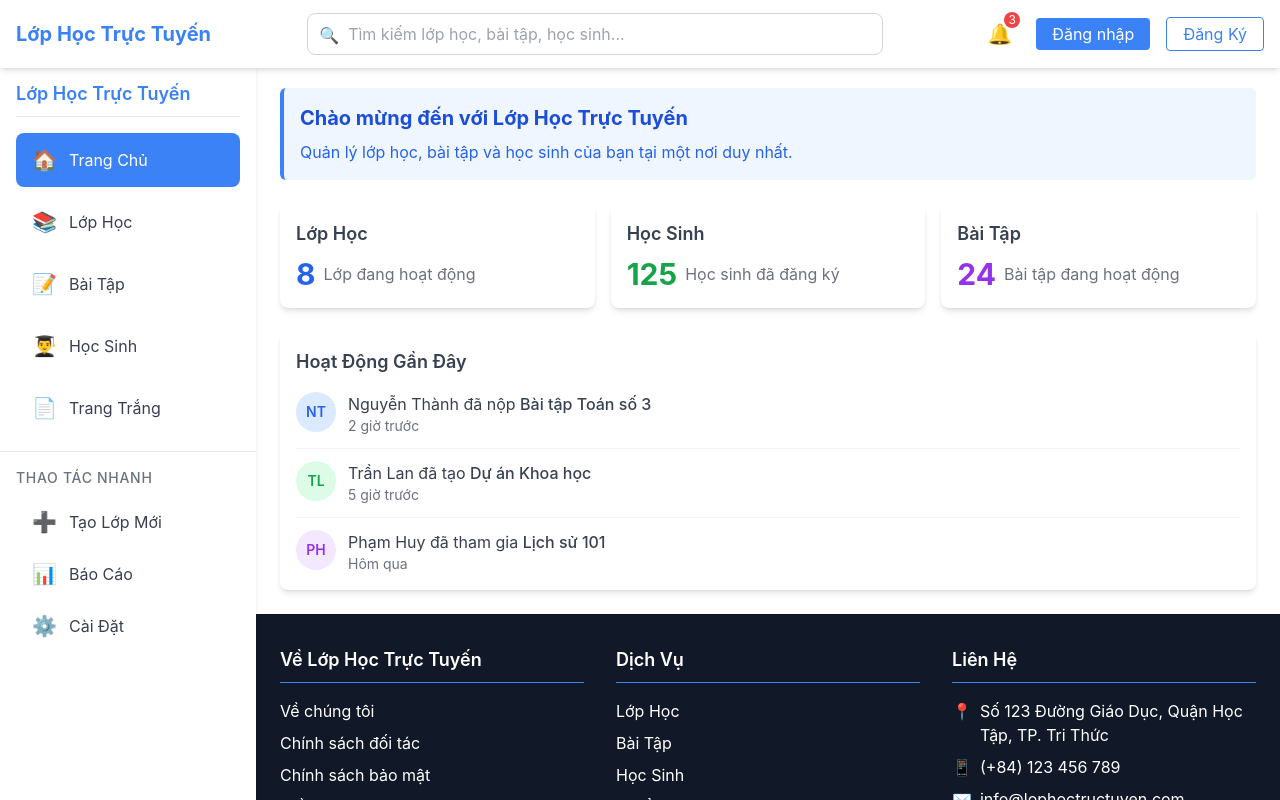
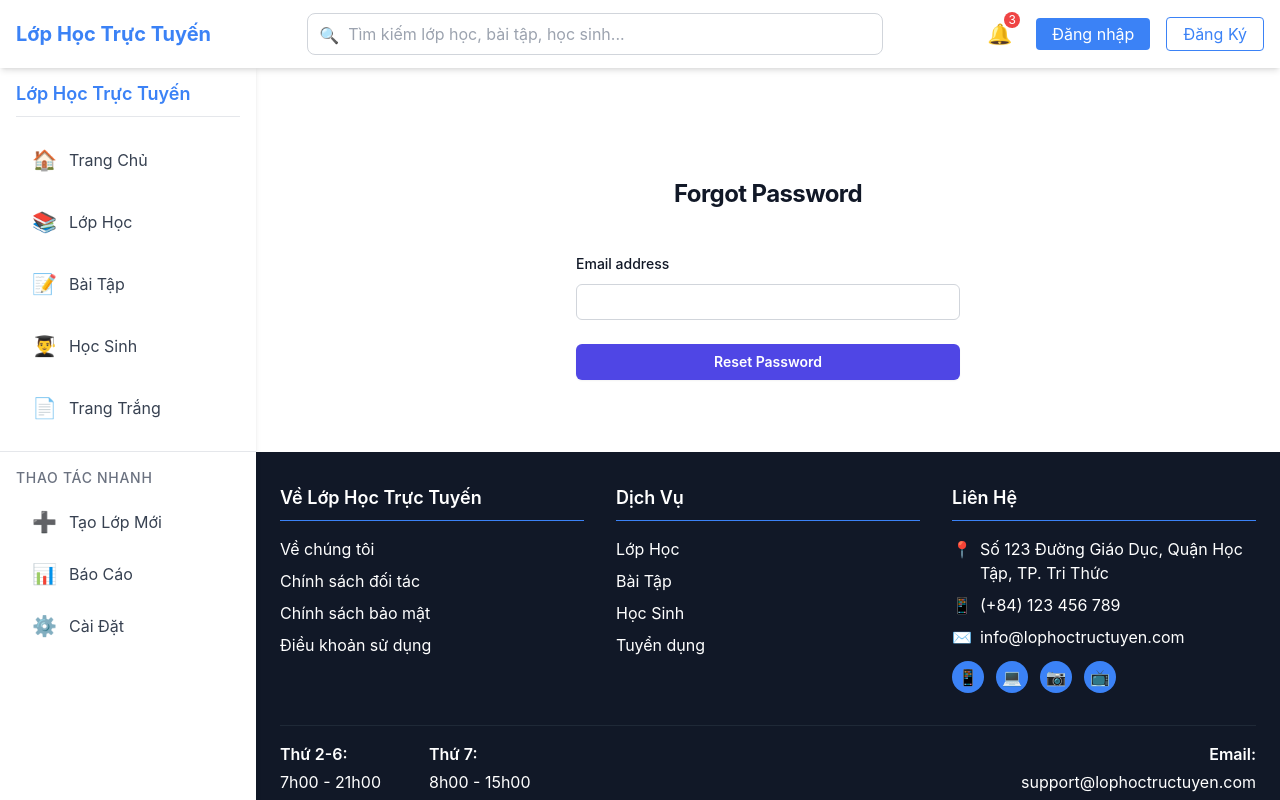
Before and after one commit to tu1en/MVS-FE, a React (Create React App) app: page /forgot-password in a window 1280 px wide. Before the commit this address led to /. Shown: the top 800 px of the page. Built offline with nearby package versions, Linux system fonts and the light colour scheme.

Commit message:
reset password done

```diff
--- a/src/App.js
+++ b/src/App.js
@@ -8,6 +8,8 @@ import ClassesPage from './pages/ClassesPage';
 import HomePage from './pages/HomePage';
 import StudentsPage from './pages/StudentsPage';
 import LoginScreen from './loginscreen.jsx';
+import ForgotPassword from './components/ForgotPassword';
+import ResetPassword from './components/ResetPassword';
 
 /**
  * Main App component
@@ -26,6 +28,8 @@ function App() {
           <Route path="/blank" element={<BlankPage />} />
           <Route path="*" element={<Navigate to="/" replace />} />
           <Route path="/login" element={<LoginScreen />} />
+          <Route path="/forgot-password" element={<ForgotPassword />} />
+          <Route path="/reset-password" element={<ResetPassword />} />
         </Routes>
       </Layout>
     </Router>
--- /dev/null
+++ b/src/components/ForgotPassword.jsx
@@ -0,0 +1,69 @@
+import React, { useState } from 'react';
+
+const ForgotPassword = () => {
+  const [email, setEmail] = useState('');
+  const [message, setMessage] = useState('');
+
+  const handleSubmit = async (e) => {
+    e.preventDefault();
+    try {
+      const response = await fetch('http://localhost:8088/api/auth/forgot-password', {
+        method: 'POST',
+        headers: {
+          'Content-Type': 'application/json',
+        },
+        body: JSON.stringify({ email }),
+      });
+
+      if (response.ok) {
+        setMessage('Password reset instructions sent to your email');
+      } else {
+        setMessage('Error sending password reset email');
+      }
+    } catch (error) {
+      console.error('Error:', error);
+      setMessage('An error occurred');
+    }
+  };
+
+  return (
+    <div className="flex min-h-full flex-1 flex-col justify-center px-6 py-12 lg:px-8">
+      <div className="sm:mx-auto sm:w-full sm:max-w-sm">
+        <h2 className="mt-10 text-center text-2xl/9 font-bold tracking-tight text-gray-900">
+          Forgot Password
+        </h2>
+      </div>
+      <div className="mt-10 sm:mx-auto sm:w-full sm:max-w-sm">
+        <form onSubmit={handleSubmit} className="space-y-6">
+          <div>
+            <label htmlFor="email" className="block text-sm/6 font-medium text-gray-900">
+              Email address
+            </label>
+            <div className="mt-2">
+              <input
+                id="email"
+                name="email"
+                type="email"
+                required
+                value={email}
+                onChange={(e) => setEmail(e.target.value)}
+                className="block w-full rounded-md bg-white px-3 py-1.5 text-base text-gray-900 outline outline-1 -outline-offset-1 outline-gray-300 placeholder:text-gray-400 focus:outline focus:outline-2 focus:-outline-offset-2 focus:outline-indigo-600 sm:text-sm/6"
+              />
+            </div>
+          </div>
+          <div>
+            <button
+              type="submit"
+              className="flex w-full justify-center rounded-md bg-indigo-600 px-3 py-1.5 text-sm/6 font-semibold text-white shadow-sm hover:bg-indigo-500 focus-visible:outline focus-visible:outline-2 focus-visible:outline-offset-2 focus-visible:outline-indigo-600"
+            >
+              Reset Password
+            </button>
+          </div>
+          {message && <p style={{color: 'green'}}>Password reset instructions sent to your email</p>}
+        </form>
+      </div>
+    </div>
+  );
+};
+
+export default ForgotPassword;
--- /dev/null
+++ b/src/components/ResetPassword.jsx
@@ -0,0 +1,110 @@
+import React, { useState, useEffect } from 'react';
+import { useNavigate, useLocation } from 'react-router-dom';
+
+const ResetPassword = () => {
+  const [newPassword, setNewPassword] = useState('');
+  const [confirmPassword, setConfirmPassword] = useState('');
+  const [message, setMessage] = useState('');
+  const [token, setToken] = useState('');
+  const navigate = useNavigate();
+  const location = useLocation();
+
+  useEffect(() => {
+    const searchParams = new URLSearchParams(location.search);
+    const token = searchParams.get('token');
+    if (!token) {
+      navigate('/');
+    }
+    setToken(token);
+  }, [location, navigate]);
+
+  const handleSubmit = async (e) => {
+    e.preventDefault();
+    if (newPassword !== confirmPassword) {
+      setMessage('Passwords do not match');
+      return;
+    }
+
+    try {
+      const response = await fetch('http://localhost:8088/api/auth/reset-password', {
+        method: 'POST',
+        headers: {
+          'Content-Type': 'application/json',
+        },
+        body: JSON.stringify({
+          token: token, // Add token to request body
+          newPassword: newPassword
+        }),
+      });
+
+      if (response.ok) {
+        navigate('/');
+      } else {
+        setMessage('Password reset failed');
+      }
+    } catch (error) {
+      console.error('Error:', error);
+      setMessage('An error occurred');
+    }
+  };
+
+  return (
+    <div className="flex min-h-full flex-1 flex-col justify-center px-6 py-12 lg:px-8">
+      <div className="sm:mx-auto sm:w-full sm:max-w-sm">
+        <h2 className="mt-10 text-center text-2xl font-bold leading-9 tracking-tight text-gray-900">
+          Reset Password
+        </h2>
+      </div>
+
+      <div className="mt-10 sm:mx-auto sm:w-full sm:max-w-sm">
+        <form className="space-y-6" onSubmit={handleSubmit}>
+          <div>
+            <label htmlFor="newPassword" className="block text-sm font-medium leading-6 text-gray-900">
+              New Password
+            </label>
+            <div className="mt-2">
+              <input
+                id="newPassword"
+                name="newPassword"
+                type="password"
+                required
+                className="block w-full rounded-md border-0 py-1.5 text-gray-900 shadow-sm ring-1 ring-inset ring-gray-300 placeholder:text-gray-400 focus:ring-2 focus:ring-inset focus:ring-indigo-600 sm:text-sm sm:leading-6"
+                value={newPassword}
+                onChange={(e) => setNewPassword(e.target.value)}
+              />
+            </div>
+          </div>
+
+          <div>
+            <label htmlFor="confirmPassword" className="block text-sm font-medium leading-6 text-gray-900">
+              Confirm Password
+            </label>
+            <div className="mt-2">
+              <input
+                id="confirmPassword"
+                name="confirmPassword"
+                type="password"
+                required
+                className="block w-full rounded-md border-0 py-1.5 text-gray-900 shadow-sm ring-1 ring-inset ring-gray-300 placeholder:text-gray-400 focus:ring-2 focus:ring-inset focus:ring-indigo-600 sm:text-sm sm:leading-6"
+                value={confirmPassword}
+                onChange={(e) => setConfirmPassword(e.target.value)}
+              />
+            </div>
+          </div>
+
+          <div>
+            <button
+              type="submit"
+              className="flex w-full justify-center rounded-md bg-indigo-600 px-3 py-1.5 text-sm font-semibold leading-6 text-white shadow-sm hover:bg-indigo-500 focus-visible:outline focus-visible:outline-2 focus-visible:outline-offset-2 focus-visible:outline-indigo-600"
+            >
+              Reset Password
+            </button>
+          </div>
+          {message && <p className="mt-2 text-center text-sm text-red-600">{message}</p>}
+        </form>
+      </div>
+    </div>
+  );
+};
+
+export default ResetPassword;
--- a/src/loginscreen.jsx
+++ b/src/loginscreen.jsx
@@ -91,7 +91,7 @@ export default function LoginScreen() {
                 Password
               </label>
               <div className="text-sm">
-                <a href="#" className="font-semibold text-indigo-600 hover:text-indigo-500">
+                <a href="/forgot-password" className="font-semibold text-indigo-600 hover:text-indigo-500">
                   Forgot password?
                 </a>
               </div>
```
